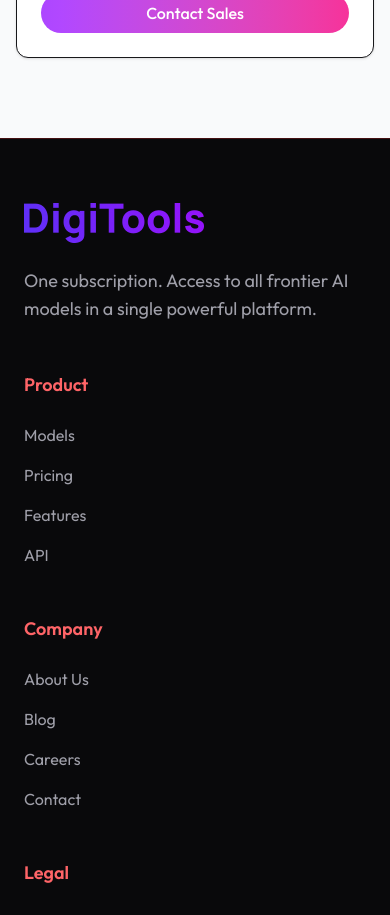
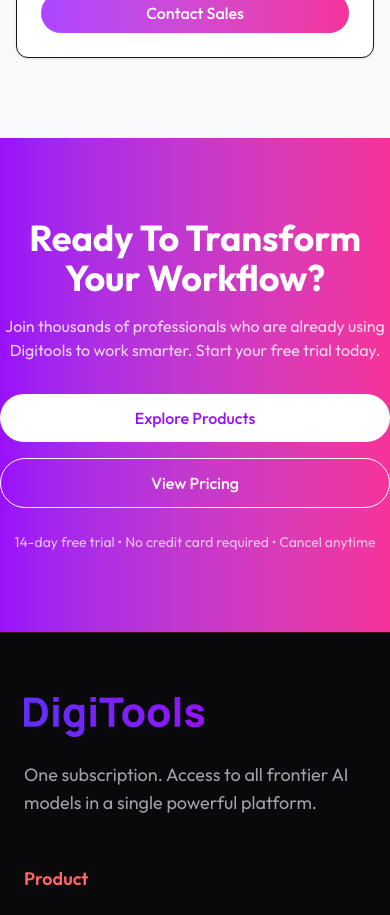
Before and after one commit to riazuddin4/B13-A6-DigiTools-Platform, a React (Vite) app: page / in a window 390 px wide. Shown: the part 9680-10595 px from the top of the page. Built offline with nearby package versions, Linux system fonts and the light colour scheme.

Commit message:
Ready making is finished.

```diff
--- a/src/App.jsx
+++ b/src/App.jsx
@@ -7,6 +7,7 @@
 import { ToastContainer } from 'react-toastify'
 import GetStarted from "./component/GetStarted";
 import Pricing from "./component/Pricing";
+import Cta from "./component/Cta";
 
 const getModels = async () => {
   const res = await fetch("/models.json");
@@ -56,6 +57,8 @@
       <GetStarted/>
       <Pricing></Pricing>
 
+      <Cta/>
+
       <Footer />
 
        <ToastContainer/>
--- /dev/null
+++ b/src/component/Cta.jsx
@@ -0,0 +1,38 @@
+const Cta = () => {
+  return (
+    <div className="bg-gradient-to-r from-purple-600 to-pink-500 py-20 text-center text-white">
+
+      {/* Title */}
+      <h2 className="text-4xl md:text-5xl font-bold">
+        Ready To Transform Your Workflow?
+      </h2>
+
+      {/* Subtitle */}
+      <p className="mt-4 text-white/80 max-w-2xl mx-auto">
+        Join thousands of professionals who are already using Digitools to work smarter.
+        Start your free trial today.
+      </p>
+
+      {/* Buttons */}
+      <div className="flex flex-col md:flex-row justify-center gap-4 mt-8">
+
+        {/* Explore Button */}
+        <button className="bg-white text-purple-600 px-6 py-3 rounded-full font-medium hover:bg-gray-100 transition">
+          Explore Products
+        </button>
+
+        {/* Pricing Button */}
+        <button className="border border-white px-6 py-3 rounded-full font-medium hover:bg-white hover:text-purple-600 transition">
+          View Pricing
+        </button>
+      </div>
+
+      {/* Bottom text */}
+      <p className="mt-6 text-sm text-white/70">
+        14-day free trial • No credit card required • Cancel anytime
+      </p>
+    </div>
+  );
+};
+
+export default Cta;
```
